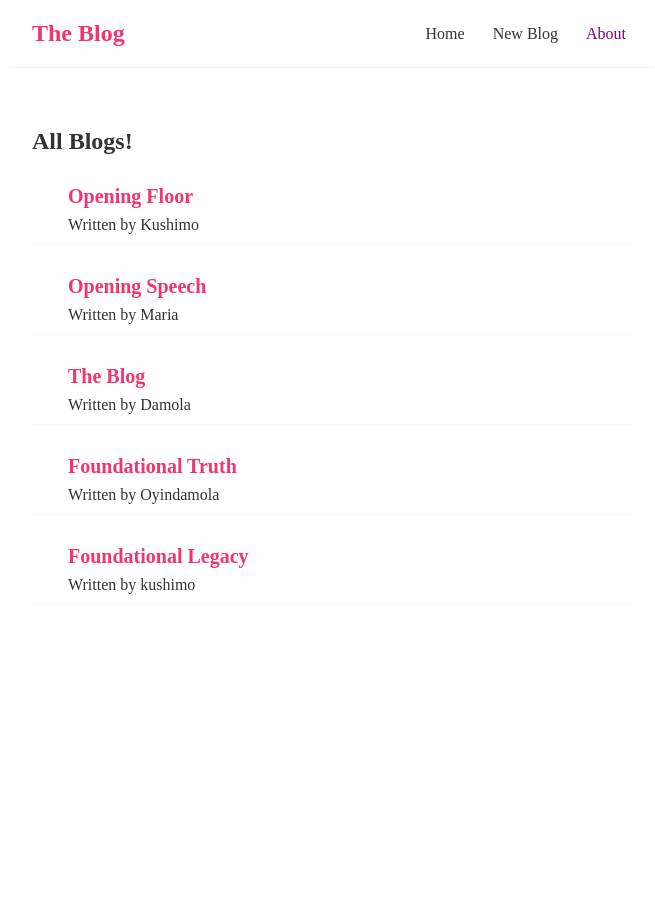
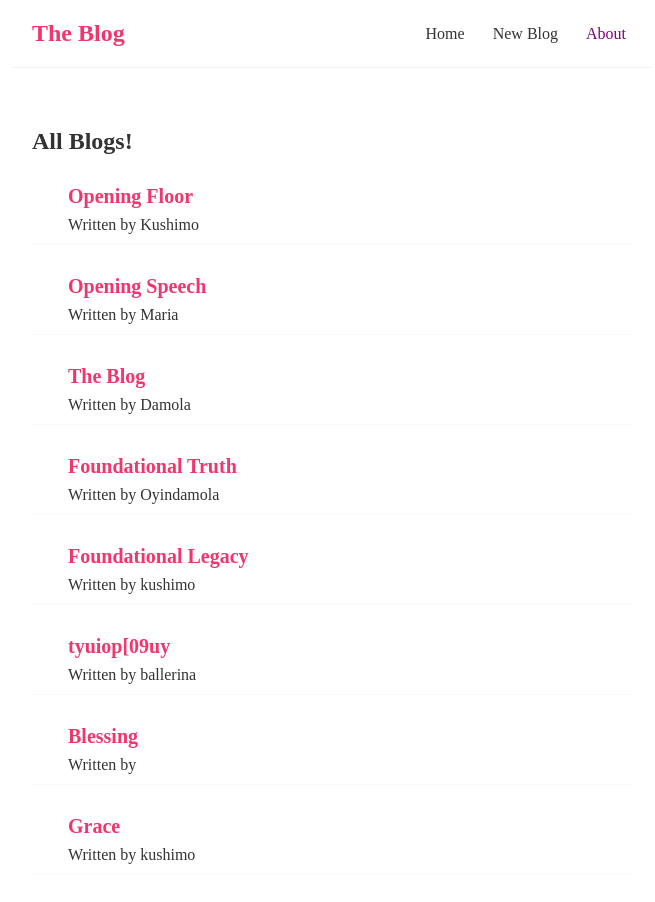
Before and after one commit to oyindamolaWbCode/react-blog, a React (Create React App) app: page / in a window 1280 px wide. Shown: the top 902 px of the page, without its empty margins (308-963 px from the left). Before the commit the page ends 800 px from the top, so only its background shows below. Built offline with nearby package versions, Linux system fonts and the light colour scheme; data requests are answered from the project's data file.

Commit message:
[UPDATE]

```diff
--- a/Data/db.json
+++ b/Data/db.json
@@ -29,6 +29,24 @@
       "body": "It’s a classic example of scientific steps in different countries and at different times leading snailwise to a game-changing invention. To receive those tones, dulcet or otherwise, we need a transmitter with an antenna, a receiver with an antenna, electromagnetic waves and ‘information’ carried along those waves.\n\nFirst up in our story of scientific discovery is the short-lived German physicist Heinrich Rudolf Hertz (1857–1894), who proved the existence of the electromagnetic radio waves predicted by that Scots scientific genius James Clerk Maxwell (1831–1879).\n\nThose ‘waves’ explain why people might talk of long-wave (LW), medium-wave (MW) and short-wave (SW) wavelengths in the radio spectrum. Some radio stations still broadcast via long wave, which means they use waves over 1,000 metres in length. In fact, radio waves range from one millimetre in length to 30,000 metres, aka 300 kilometres.\n\nThe unit used to measure radio frequencies, the hertz, abbreviated Hz, is of course an eponym to honour the said Hertz. And talking of miracles, the 91.5 megahertz my radio is tuned to denotes a frequency of 91,500,000 cycles per second, ‘mega’ denoting 106 of the relevant unit, just as in megabytes in computing.",
       "author": "kushimo",
       "id": 14
+    },
+    {
+      "title": "tyuiop[09uy",
+      "body": "tuiop[oiuygvbn",
+      "author": "ballerina",
+      "id": 35
+    },
+    {
+      "title": "Blessing",
+      "body": "The grace of the father",
+      "author": "",
+      "id": 36
+    },
+    {
+      "title": "Grace",
+      "body": "Goodness and mercy follow me",
+      "author": "kushimo",
+      "id": 37
     }
   ]
 }
--- a/src/Create.js
+++ b/src/Create.js
@@ -22,6 +22,7 @@ const Create = () => {
         }).then(() => {
             console.log('new blog added')
             setIsPending(false);
+            // history.this.unshift('/');
             history.push('/');
         })
 
--- a/src/NotFound.js
+++ b/src/NotFound.js
@@ -1,12 +1,17 @@
-import { Link } from "react-router-dom"
+import { Link } from "react-router-dom";
+import './image/background.jpg'
+
 const NotFound = () => {
   return (
+    <div className="image">
+        <img src="..,/reactblog/image/background.jpg" alt="logo"/>
     <div className="not-found">
       <h2>Sorry</h2>
       <p>Page cannot be found</p>
-    <Link to = "/">Back to the homepage</Link>
+      <Link to="/">Back to the homepage</Link>
+    </div>
     </div>
   );
-}
+};
 
 export default NotFound;
--- a/src/index.css
+++ b/src/index.css
@@ -121,3 +121,15 @@
   padding: 8px;
   border-radius:8px;
 }
+
+/* 404 page */
+
+.not-found{
+  padding:0px;
+  margin:0px;
+  /*  */
+  background-position: center;
+  background-repeat: no-repeat;
+  /* width:100%;
+  height:100%; */
+}
```
Also changed, not shown: src/image/urban-error-404-1.png (added), 1 other file (tests, documents, lock files or other folders). Lines whose indentation alone changed are shown as unchanged.
